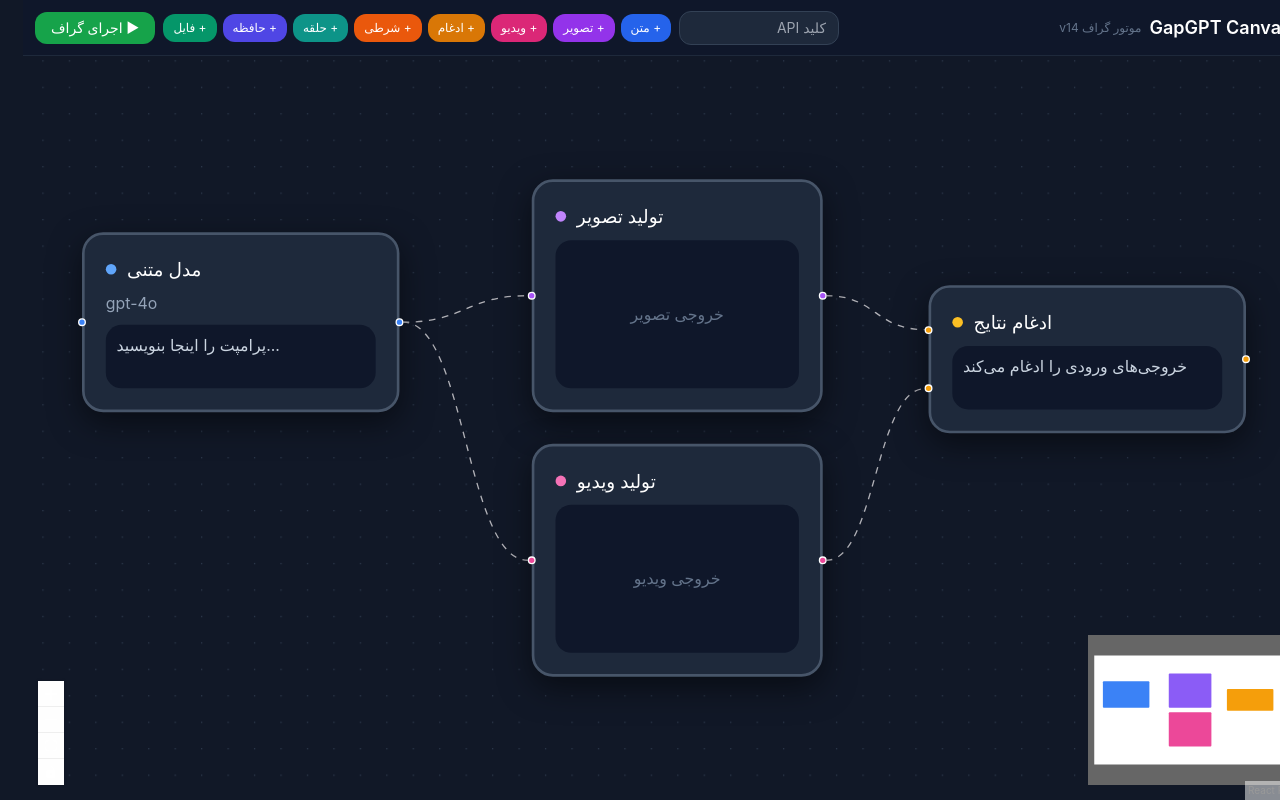
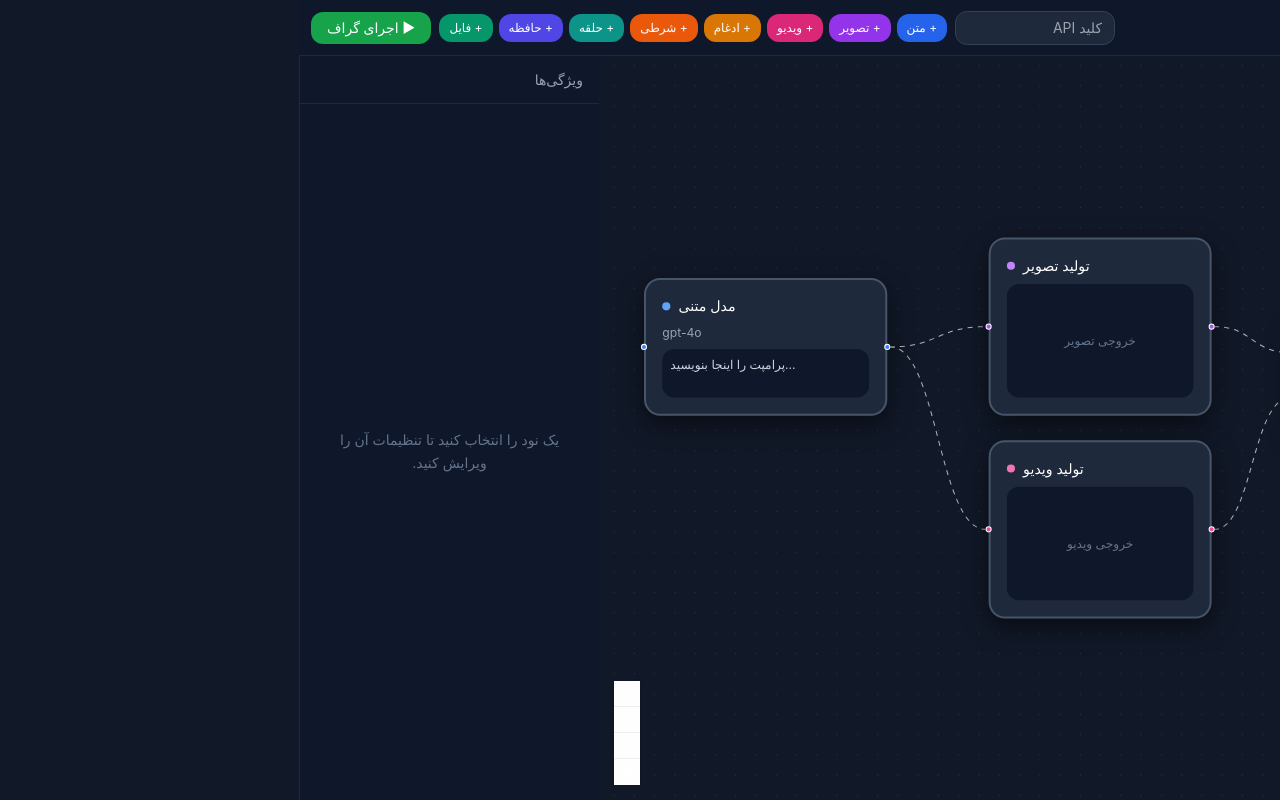
Before and after one commit to hamid19951995/hadi-canvas, a React (Vite) app: page / in a window 1280 px wide. Built offline with nearby package versions, Linux system fonts and the light colour scheme; the HTML template or start-up script is replaced by a standard one.

Commit message:
feat: integrate PropertiesPanel into App layout

```diff
--- a/src/App.tsx
+++ b/src/App.tsx
@@ -15,6 +15,7 @@ import { ConditionalNode } from './nodes/ConditionalNode'
 import { LoopNode } from './nodes/LoopNode'
 import { MemoryNode } from './nodes/MemoryNode'
 import { FileNode } from './nodes/FileNode'
+import { PropertiesPanel } from './components/PropertiesPanel'
 import { useCanvasStore } from './store/useCanvasStore'
 import { executeGraph, GraphCycleError } from './engine/graphEngine'
 
@@ -95,7 +96,7 @@ export default function App() {
     <div className="w-screen h-screen bg-[#111827] flex flex-col">
       <div className="h-14 bg-[#0f172a] border-b border-slate-800 flex items-center px-3 gap-2 shrink-0 overflow-x-auto">
         <span className="text-white font-semibold text-lg shrink-0">GapGPT Canvas</span>
-        <span className="text-slate-500 text-xs shrink-0 hidden md:inline">موتور گراف v14</span>
+        <span className="text-slate-500 text-xs shrink-0 hidden md:inline">v15</span>
 
         <div className="flex-1" />
 
@@ -127,7 +128,8 @@ export default function App() {
         </button>
       </div>
 
-      <div className="flex-1">
+      <div className="flex-1 flex min-h-0">
+        <div className="flex-1 min-w-0">
           <ReactFlow
             nodes={nodes}
             edges={edges}
@@ -135,6 +137,7 @@ export default function App() {
             onEdgesChange={onEdgesChange}
             onConnect={onConnect}
             onNodeClick={(_, node) => setSelectedNodeId(node.id)}
+            onPaneClick={() => setSelectedNodeId(null)}
             nodeTypes={nodeTypes}
             fitView
             className="bg-[#111827]"
@@ -147,6 +150,9 @@ export default function App() {
             />
           </ReactFlow>
         </div>
+
+        <PropertiesPanel />
+      </div>
     </div>
   )
 }
```
Lines whose indentation alone changed are shown as unchanged.
